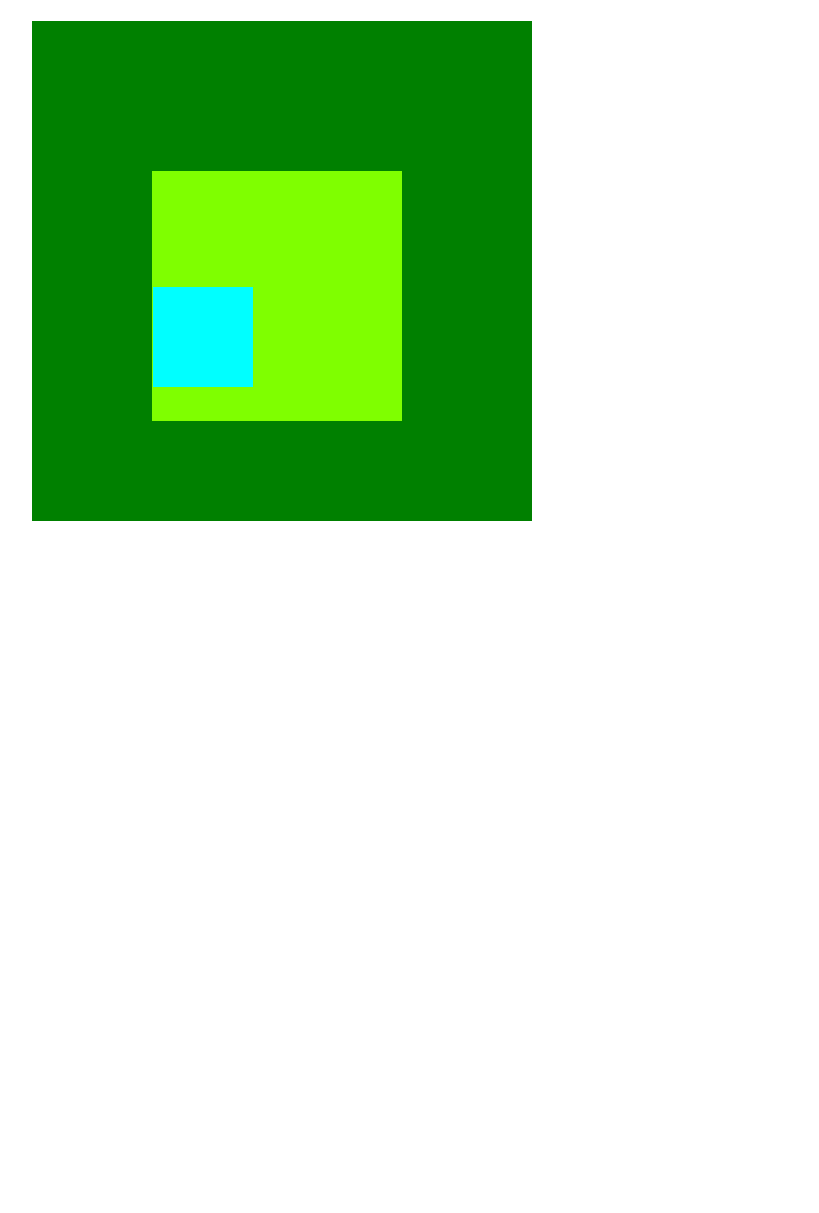
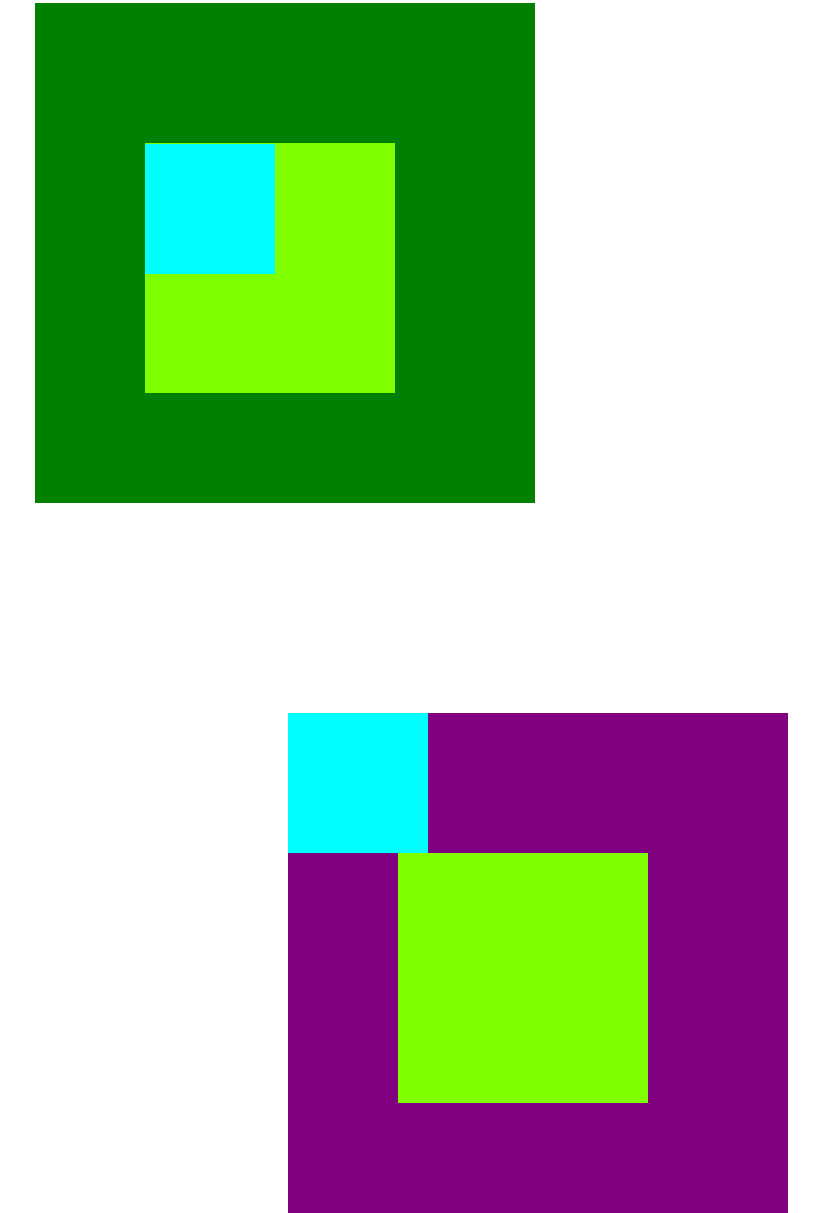
Before and after one commit to valeriavalles/Posicion-de-cajas, a plain HTML site: page index.html in a window 1280 px wide. Shown: the part 37-1250 px from the top of the page, without its empty margins (402-1221 px from the left). Before the commit the page ends 800 px from the top, so only its background shows below. Drawn offline with Linux system fonts and the light colour scheme.

Commit message:
nuevos arreglos

```diff
--- a/css/style.css
+++ b/css/style.css
@@ -1,21 +1,22 @@
+/*el id "madre" viene a ser el contenedor principal*/
 #madre {
   background-color: green;
   height: 300px;
   width:300px ;
-  position: absolute;
+  position: relative;
   left:30%;
 
 }
 
   p {
     background: aqua;
-   position: absolute;
+    position: relative;
     display: block;
-    width:100px;
-    height:100px;
-    left:1px
-
-  }
+    width:130px;
+    height:130px;
+    bottom: 115px;
+    right:  100px;
+    }
 
  div {
    background-color: chartreuse;
@@ -23,7 +24,26 @@
    margin:50px;
    width:50px;
    height:50px;
-   position: absolute;
-   left:70px ;
+   position: relative;
+   right: 40px;
+   bottom: 10px;
 
  }
+ /*segundo contenedor general(caja2)*/
+ #conteiner {
+  background-color:purple;
+  height: 300px;
+  width:300px ;
+  position: absolute;
+  top: 700px;
+ }
+ #conteiner p {
+  background: aqua;
+  position: relative;
+  width:140px;
+  height:140px;
+  top:-450px;
+  right:  100px;
+  }
+
+ }
--- a/index.html
+++ b/index.html
@@ -7,10 +7,13 @@
     <link rel="stylesheet" href="css/style.css">
 <body>
      <div id="madre">
-          <div class="caja">
-        <p ></p>
-
+            <div class="caja">
+                 <p ></p>
+            </div>
     </div>
+    <div id="conteiner">
+            <div class="cajados"></div>
+            <p></p>
     </div>
 </body>
 </html>
```
